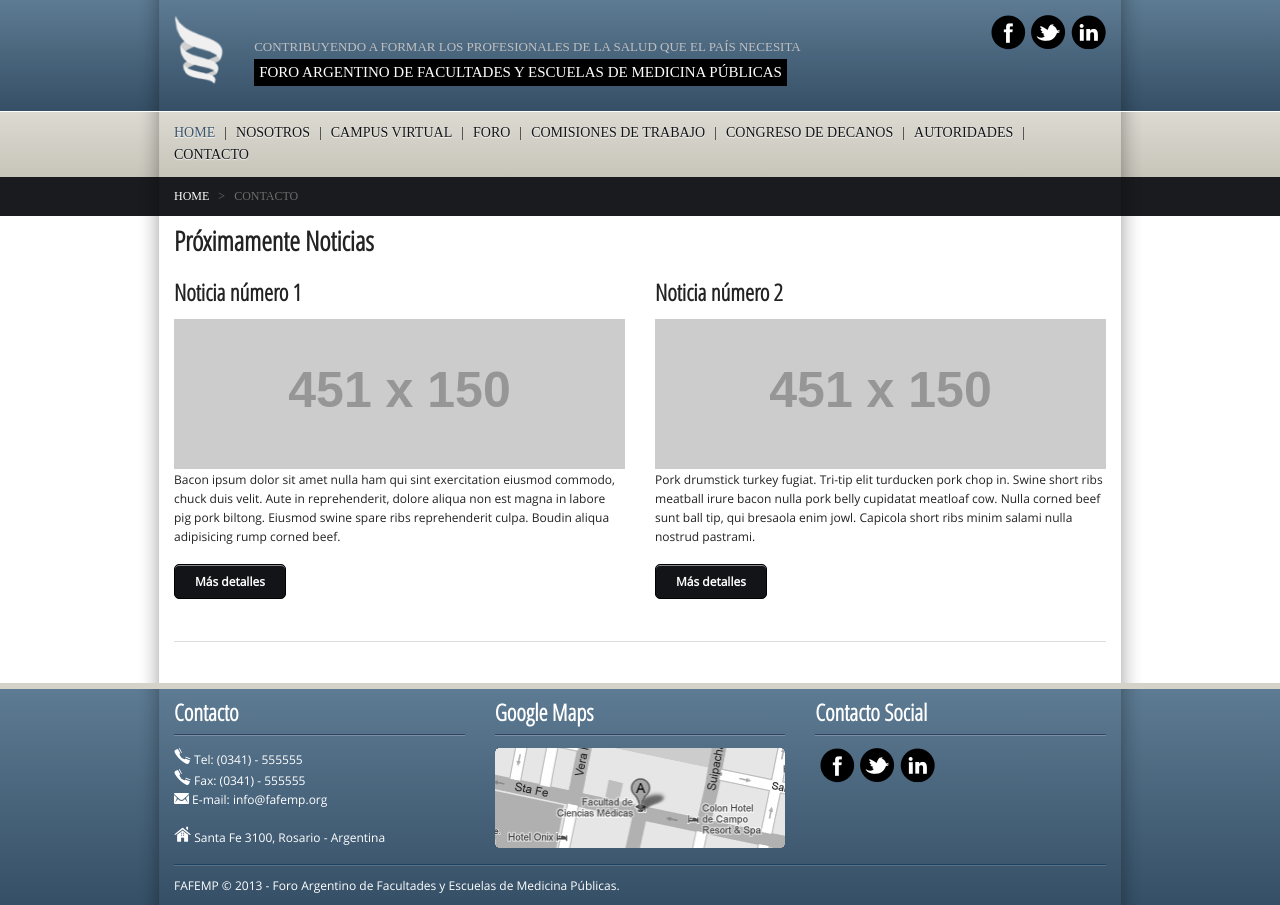
After one commit to fanky10/fafemp-backend, a PHP site: page /noticias.php in a window 1280 px wide. The commit adds this page. Run offline with PHP 8.4, Linux system fonts and the light colour scheme; grey boxes labelled with a size stand in for pictures from a placeholder-image service; data that the repository does not hold is empty; some libraries are stand-ins or nearby versions.

Commit message:
a medio terminar lo de la lista de noticias..

```diff
--- /dev/null
+++ b/dev/web/noticias.php
@@ -0,0 +1,142 @@
+<!DOCTYPE html>
+
+<!-- paulirish.com/2008/conditional-stylesheets-vs-css-hacks-answer-neither/ -->
+<!--[if lt IE 7]> <html class="no-js lt-ie9 lt-ie8 lt-ie7" lang="en"> <![endif]-->
+<!--[if IE 7]>    <html class="no-js lt-ie9 lt-ie8" lang="en"> <![endif]-->
+<!--[if IE 8]>    <html class="no-js lt-ie9" lang="en"> <![endif]-->
+<!--[if gt IE 8]><!--> <html class="no-js" lang="en"> <!--<![endif]-->
+    <head>
+        <meta charset="utf-8" />
+
+        <!-- Set the viewport width to device width for mobile -->
+        <meta name="viewport" content="width=device-width" />
+
+        <title>Foro Argentino de Facultades y Escuelas de Medicina Públicas | Home</title>
+
+        <!-- Included CSS Files (Uncompressed) -->
+        <!--
+        <link rel="stylesheet" href="stylesheets/foundation.css">
+        -->
+
+        <!-- Included CSS Files (Compressed) -->
+        <link rel="stylesheet" href="stylesheets/foundation.css">
+        <link rel="stylesheet" href="stylesheets/app.css">
+        <link rel="stylesheet" href="stylesheets/prettyPhoto.css">
+
+        <!-- Author -->
+        <link type="text/plain" rel="author" href="humans.txt" />
+
+        <script src="javascripts/modernizr.foundation.js"></script>
+    </head>
+    <body>
+
+        <!-- Header and Nav -->
+        <div class="logo">
+            <div class="row">
+                <div class="one columns isotipo">
+                    <a href="index.html" title="Foro Argentino de Facultades y Escuelas de Medicina Públicas"><img src="images/logo-foro-argentino-de-facultades-y-escuelas-de-medicina-publicas.png" /></a></div>
+                <div class="eight columns">
+                    <h2 class="slogan">Contribuyendo a formar los profesionales de la salud que el país necesita</h2>
+                    <h1 class="logotipo">Foro Argentino de Facultades y Escuelas de Medicina Públicas</h1>
+                </div>
+                <div class="three columns">
+                    <ul class="social-box link-list right">
+                        <li><a href="#" class="facebook">Facebook</a></li>
+                        <li><a href="#" class="twitter">Twitter</a></li>
+                        <li><a href="#" class="linkedin">LinkedIn</a></li>
+                    </ul>
+                </div>
+            </div>
+        </div>
+
+        <!-- End Header and Nav -->
+        <div class="menu">
+            <div class="row">
+                <div class="twelve columns menu-wrapper">
+                    <ul class="nav link-list">
+                        <li class="active"><a href="index.html" title="Home">Home</a></li>
+                        <li>|</li>
+                        <li><a href="nosotros.html" title="Nosotros">Nosotros</a></li>
+                        <li>|</li>
+                        <li><a href="campus-virtual.html" title="Campus Virtual">Campus Virtual</a></li>
+                        <li>|</li>
+                        <li><a href="foro.html" title="Foro">Foro</a></li>
+                        <li>|</li>
+                        <li><a href="comisiones-de-trabajo.html" title="Comisiones de Trabajo">Comisiones de Trabajo</a></li>
+                        <li>|</li>
+                        <li><a href="congreso-de-decanos.html" title="Congreso de Decanos">Congreso de Decanos</a></li>
+                        <li>|</li>
+                        <li><a href="autoridades.html" title="Autoridades">Autoridades</a></li>
+                        <li>|</li>
+                        <li><a href="contacto.html" title="Contacto">Contacto</a></li>
+                    </ul>
+                </div>
+            </div>
+        </div>
+        <!-- First Band (Slider) -->
+        <!-- The Orbit slider is initialized at the bottom of the page by calling .orbit() on #slider -->
+        <div class="breadcrums">
+            <div class="row">
+                <div class="twelve columns">
+                    <ul class="inline-list">
+                        <li><a href="index.html">Home</a></li>
+                        <li>></li>
+                        <li>Contacto</li>
+                    </ul>
+                </div>
+            </div>
+        </div>
+        <!-- Three-up Content Blocks -->
+        <div class="content">
+            <div class="row">
+                <?php include_once 'noticias_list.php'; ?>
+            </div>
+        </div>
+
+        <!-- Footer -->
+        <div class="footer footer-line-gray">
+            <footer class="row">
+                <div class="twelve columns">
+                    <div class="row">
+                        <div class="four columns">
+                            <h4>Contacto</h4>
+                            <p class="last"><img src="images/ico-phone.png" alt="Teléfono" /> Tel: (0341) - 555555</p>
+                            <p class="last"><img src="images/ico-phone.png" alt="Teléfono" /> Fax: (0341) - 555555</p>
+                            <p><img src="images/ico-mail.png" alt="Mail" /> E-mail: <a href="mailto:info@fafemp.org">info@fafemp.org</a></p>
+                            <p class="last"><img src="images/ico-home.png" alt="Dirección" /> <a href="https://maps.google.com.ar/maps?q=Santa+Fe+3100,+Rosario,+Argentina&hl=en&ll=-32.938062,-60.665216&spn=0.009581,0.021007&sll=-38.341656,-63.28125&sspn=34.259869,86.044922&oq=Santa+Fe+3100,+Rosario+-+Argentina&hnear=Santa+Fe+3100,+Alberto+Olmedo,+Rosario,+Santa+Fe&t=m&z=16&iwloc=lyrftr:m,1173664463940107749,-32.940043,-60.665302&output=embed?iframe=true&width=100%&height=100%" rel="prettyPhoto[iframes]">Santa Fe 3100, Rosario - Argentina</a></p>
+                        </div>
+                        <div class="four columns">
+                            <h4>Google Maps</h4>
+                            <a href="https://maps.google.com.ar/maps?q=Santa+Fe+3100,+Rosario,+Argentina&hl=en&ll=-32.938062,-60.665216&spn=0.009581,0.021007&sll=-38.341656,-63.28125&sspn=34.259869,86.044922&oq=Santa+Fe+3100,+Rosario+-+Argentina&hnear=Santa+Fe+3100,+Alberto+Olmedo,+Rosario,+Santa+Fe&t=m&z=16&iwloc=lyrftr:m,1173664463940107749,-32.940043,-60.665302&output=embed?iframe=true&width=100%&height=100%" rel="prettyPhoto[iframes]"><img src="images/google-maps-rosario-argentina.png" alt="Google Maps - Rosario - Argentina" /></a>
+                        </div>
+                        <div class="four columns">
+                            <h4>Contacto Social</h4>
+                            <ul class="social-box link-list">
+                                <li><a href="#" class="facebook">Facebook</a></li>
+                                <li><a href="#" class="twitter">Twitter</a></li>
+                                <li><a href="#" class="linkedin">LinkedIn</a></li>
+                            </ul>
+                        </div>
+                    </div>
+                    <div class="row copyright">
+                        <div class="twelve columns">
+                            <hr class="footer-line" />
+                            <p class="last">FAFEMP © 2013 - Foro Argentino de Facultades y Escuelas de Medicina Públicas.</p>
+                        </div>
+                    </div>
+                </div>
+            </footer>
+        </div>
+
+        <!-- Included JS Files (Compressed) -->
+        <script src="javascripts/jquery.js"></script>
+        <script src="javascripts/foundation.min.js"></script>
+
+        <!-- Initialize JS Plugins -->
+        <script src="javascripts/jquery.prettyPhoto.js"></script>
+        <script src="javascripts/jquery_validate.js"></script>
+        <script src="javascripts/app.js"></script>
+        <script src="javascripts/init.js"></script>
+
+    </body>
+</html>
--- /dev/null
+++ b/dev/web/noticias_list.php
@@ -0,0 +1,74 @@
+<?php
+include_once 'init.php';
+include_once ROOT_DIR . '/servicios/manejador_servicios.php';
+include_once ROOT_DIR . '/entidades/noticia.php';
+include_once ROOT_DIR . '/entidades/imagen.php';
+// pagina pedida
+$pag = 1;
+if (isset($_GET["pag"])) {
+    $pag = (int) $_GET["pag"];
+}
+$limit = $GLOBAL_SETTINGS['news.per.page'];
+$noticiasPorLinea = $GLOBAL_SETTINGS['news.per.row'];
+$manejador = new ManejadorServicios();
+$vNoticias = $manejador->getNoticias($limit); //just one row for now.
+/**
+ * $offset = ($pag-1) * $limit;//donde empieza a mostrar
+  $dProd = new DataProductos();
+  $vProds = $dProd->getProductosImagen($offset,$limit,$id_categoria, $order);//traigo los de prueba no mas
+  $total = $dProd->getCountProducts();//el total tiene que 'venir' de la db
+ */
+if (!isset($vNoticias) || empty($vNoticias)) {
+    ?>
+    <div class="twelve columns"><h3>Próximamente Noticias</h3></div>
+    <div class="twelve columns">
+        <div class="row">
+            <div class="six columns">
+                <h4>Noticia número 1</h4>
+                <img src="http://placehold.it/451x150&amp;text=[img]">
+                <p>Bacon ipsum dolor sit amet nulla ham qui sint exercitation eiusmod commodo, chuck duis velit. Aute in reprehenderit, dolore aliqua non est magna in labore pig pork biltong. Eiusmod swine spare ribs reprehenderit culpa. Boudin aliqua adipisicing rump corned beef.</p>
+                <a href="#" class="button radius" title="Ver más">Más detalles</a>
+            </div>
+            <div class="six columns">
+                <h4>Noticia número 2</h4>
+                <img src="http://placehold.it/451x150&amp;text=[img]">
+                <p>Pork drumstick turkey fugiat. Tri-tip elit turducken pork chop in. Swine short ribs meatball irure bacon nulla pork belly cupidatat meatloaf cow. Nulla corned beef sunt ball tip, qui bresaola enim jowl. Capicola short ribs minim salami nulla nostrud pastrami.</p>
+                <a href="#" class="button radius" title="Ver más">Más detalles</a>
+            </div>
+        </div>
+        <hr />
+    </div>
+
+    <?php
+} else {
+    ?>
+    <?php
+    $oNoticia = new Noticia();
+    $oImagen = new Imagen();
+
+    $noticiasCount = count($vNoticias);
+    //creamos un arreglo multidimensional (x
+    // cada row tiene la cant de elementos corresp.
+    $tableData[] = array();
+    $row = array();
+    $itemCount = 0;
+    $rowCount = 0;
+    foreach ($vNoticias as $oNoticia) {
+        echo '<div class="row">';
+        echo '<div class="twelve columns"><h3>'.$oNoticia->getTitulo().'</div>';
+        echo '<div class="four columns">';
+        //TODO: check img size (:
+        echo '<img src="http://placehold.it/400x300&amp;text=[img]">';
+        echo '</div>';
+        echo '<div class="eight columns">';
+        echo '<p>';
+        //TODO: check max char count and cut it
+        echo $oNoticia->getCuerpo();
+        echo '</p>';
+        //TODO: ver mas?
+        echo '</div>';
+        echo '</div>';
+    }
+    //TODO: paginacion??
+}
+?>
--- a/dev/web/settings.ini
+++ b/dev/web/settings.ini
@@ -1,3 +1,9 @@
 news.img.path=news/images
+news.img.slider.width=970
+news.img.slider.height=290
+news.img.preview.width=400
+news.img.preview.height=300
+news.per.row=2
+news.per.page=6
 slider.size=3
 errors.display=1
```
Also changed, not shown: dev/web/lista-noticias-fe.html (added, +248 -0 lines), dev/web/noticias/noticias_add_form.php (+65 -0 lines), no-commit/fafemp-backend/nbproject/project.xml (added, +9 -0 lines), dev/web/noticia.php (renamed from dev/web/noticias/noticias_list.php), 2 other files.
